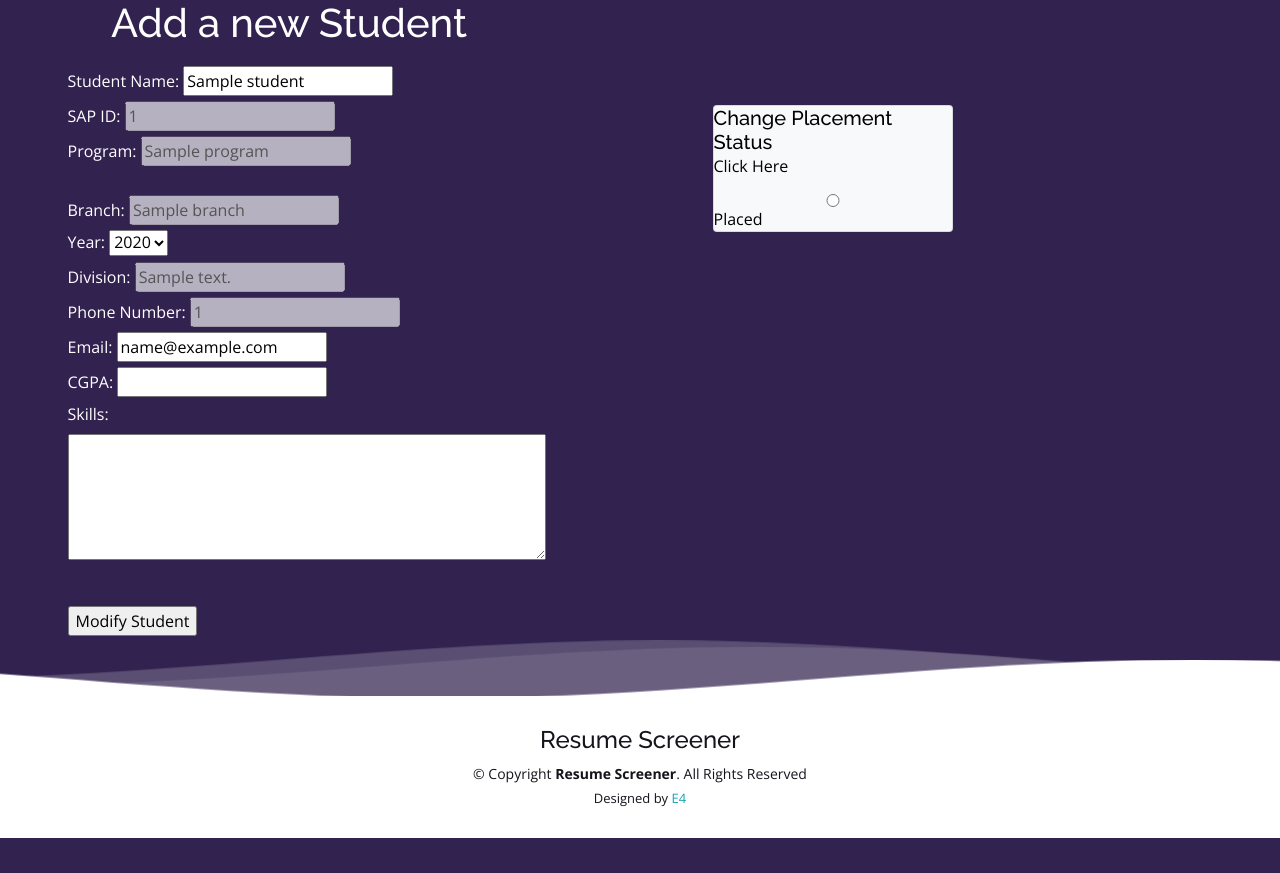
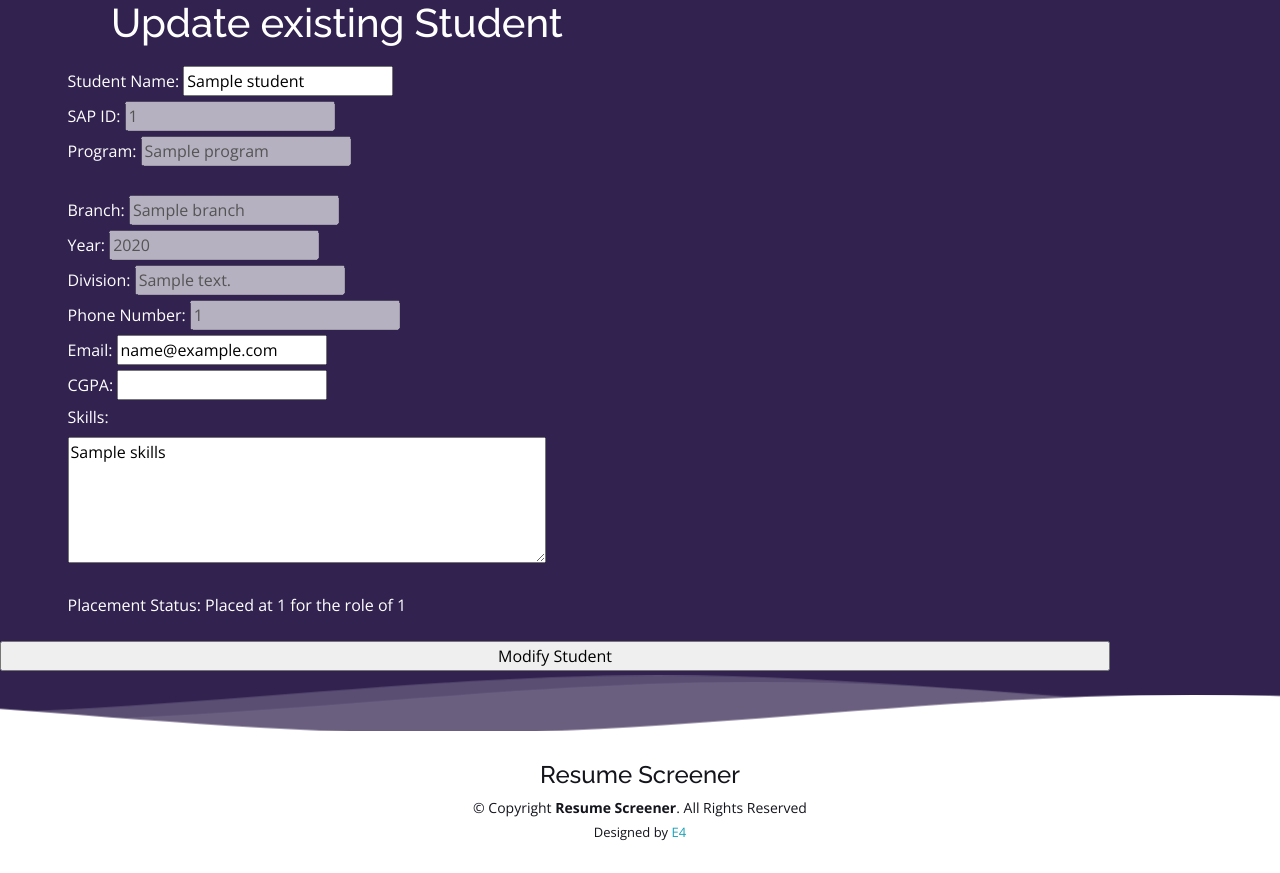
Before and after one commit to AbbasSavvy/FYP-2022, a Django app: template fyp_project/home/templates/home-templates/update_student.html in a window 1280 px wide. Shown: the part 65-938 px from the top of the page. Before the commit the page ends 903 px from the top, so only its background shows below. Run offline with Django 3.2, Linux system fonts and the light colour scheme; the template is opened without the code that fills it: most values are stand-ins (such as "Sample title", 1, 10 or a date in 2020); some libraries are stand-ins or nearby versions.

Commit message:
Add placed_students
Display status of placed students
If student is unplaced- show options of roles and companies and add data to placed_students table

```diff
--- a/fyp_project/home/templates/home-templates/update_student.html
+++ b/fyp_project/home/templates/home-templates/update_student.html
@@ -4,11 +4,11 @@
 {% block body %}
     <div class="row container">
         <div class="welcome-message">
-            <h1>Add a new Student</h1>
+            <h1>Update existing Student</h1>
         </div>
             <div class="col-sm-6 align-items-center">
                 <div class="resume-form">
-                    <form action="" method="POST">
+                    <form action="" method="POST" id="form_id">
                         {% csrf_token %}
                         <div class="form-group">
                             <div>
@@ -28,16 +28,7 @@
                                 <input type="text" name="branch" id="branch" value="{{student.branch}}" disabled required><br>
 
                                 <label for="year">Year: </label>
-                                <!--<input type="number" name="year" id="year" required maxlength=1 min=1><br>-->
-                                <select name="year" id="year" required>
-                                    <option disabled selected value="{{student.year}}">{{student.year}}</option>
-                                    <option value="1">1</option>
-                                    <option value="2">2</option>
-                                    <option value="3">3</option>
-                                    <option value="4">4</option>
-                                    <option value="5">5</option>
-                                    <option value="6">6</option>
-                                </select><br>
+                                <input type="number" name="year" id="year" value="{{student.year}}" disabled required maxlength=1 min=1><br>
 
                                 <label for="division">Division: </label>
                                 <input type="text" name="division" id="division" value="{{student.division}}" disabled required maxlength=1><br>
@@ -55,31 +46,87 @@
                                 <input type="text" name="placement" id="placement" required><br> -->
 
                                 <label for="skills">Skills: </label>
-                                <textarea name="skills" id="skills" cols="50" rows ='5' value="{{student.skills}}" required></textarea><br>
+                                <textarea name="skills" id="skills" cols="50" rows ='5' value="{{student.skills}}" required>{{student.skills}}</textarea><br>
 
                             </div>
                             <br>
+                            {% if check_student_placement_status %}
+                            <label for="placement_status">Change Placement Status: </label>
+                            <input type="radio" id="placement_status" name="placement_status" value="Unplaced">Unplaced</input>
+                            <input type="radio" id="placement_status" name="placement_status" value="Placed" onclick="myfun()">Placed</input>
+                            <input type="radio" id="placement_status" name="placement_status" value="NA">NA</input>
+
+                            {% else %}
+                            <label>Placement Status: Placed at {{placed_details.company_id}} for the role of {{placed_details.jd_id}}</label>
+                            {% endif %}
                         </div>
-                        <input type="submit" value="Modify Student">
-                    </form>
                 </div>
             </div>
-            <div class="col-sm-6 align-items-center">
-                    <div class="recruiter-card card bg-light mb-3" style="color: black;">
-                        <!-- <div class="card-header">I'm a Recruiter</div> -->
-
-                        <h5 style="color: black;" class="card-title">Change Placement Status</h5>
-                        <p style="color: black;" class="card-text">Click Here</p>
-                        <input type="radio" id="change_placed" onclick="myfun()">Placed</input>
-
-                    </div>
-                </a>
-            </div>
+            <input type="submit" value="Modify Student">
+            </form>
             <script>
                 function myfun()
                    {
 
+                    //Getting data from django
+                    role_ids_str="{{role_id}}";
+                    var role_ids = role_ids_str.split(',');
+
+                    role_name_str="{{role_name}}";
+                    var role_name = role_name_str.split(',');
+
+
+                    company_name_str="{{company_name}}";
+                    var company_name = company_name_str.split(',');
+
+                    len=role_ids.length;
+
+                    //Creating the table
+                    var table = document.createElement("TABLE");
+
+                    //Creating header row
+                    var row = table.insertRow(-1);
+                    var headerCell1 = document.createElement("TH");
+                    headerCell1.innerHTML = "Select";
+
+                    var headerCell2 = document.createElement("TH");
+                    headerCell2.innerHTML = "Company Name";
+
+                    var headerCell3 = document.createElement("TH");
+                    headerCell3.innerHTML = "Role";
+
+                    //Adding header rows
+                    row.appendChild(headerCell1);
+                    row.appendChild(headerCell2);
+                    row.appendChild(headerCell3);
+
+                    for (var i = 0; i < len; i++) {
+                        row = table.insertRow(-1);
+
+                        var select_input = document.createElement("INPUT");
+                        select_input.setAttribute("type", "radio");
+                        select_input.name="selected_role_id";
+                        select_input.id=role_ids[i];
+                        select_input.value=role_ids[i];
+
+
+                        var cell1 = row.insertCell(-1);
+                        cell1.appendChild(select_input);
+
+                        var cell2 = row.insertCell(-1);
+                        cell2.innerHTML = company_name[i];
+
+                        var cell3 = row.insertCell(-1);
+                        cell3.innerHTML = role_name[i];
+
+                    }
+                    //select_input.onclick=alert("radio button clicked");
+                    //document.getElementById("display_roles").appendChild(table);
+                    let textNode = document.createTextNode("Please select the role for which the student has been placed: ");
+                    document.getElementById("form_id").appendChild(textNode);
+                    document.getElementById("form_id").appendChild(table);
                    }
+
             </script>
         <!-- </div> -->
     </div>
```
Also changed, not shown: fyp_project/home/views.py (+46 -5 lines).
